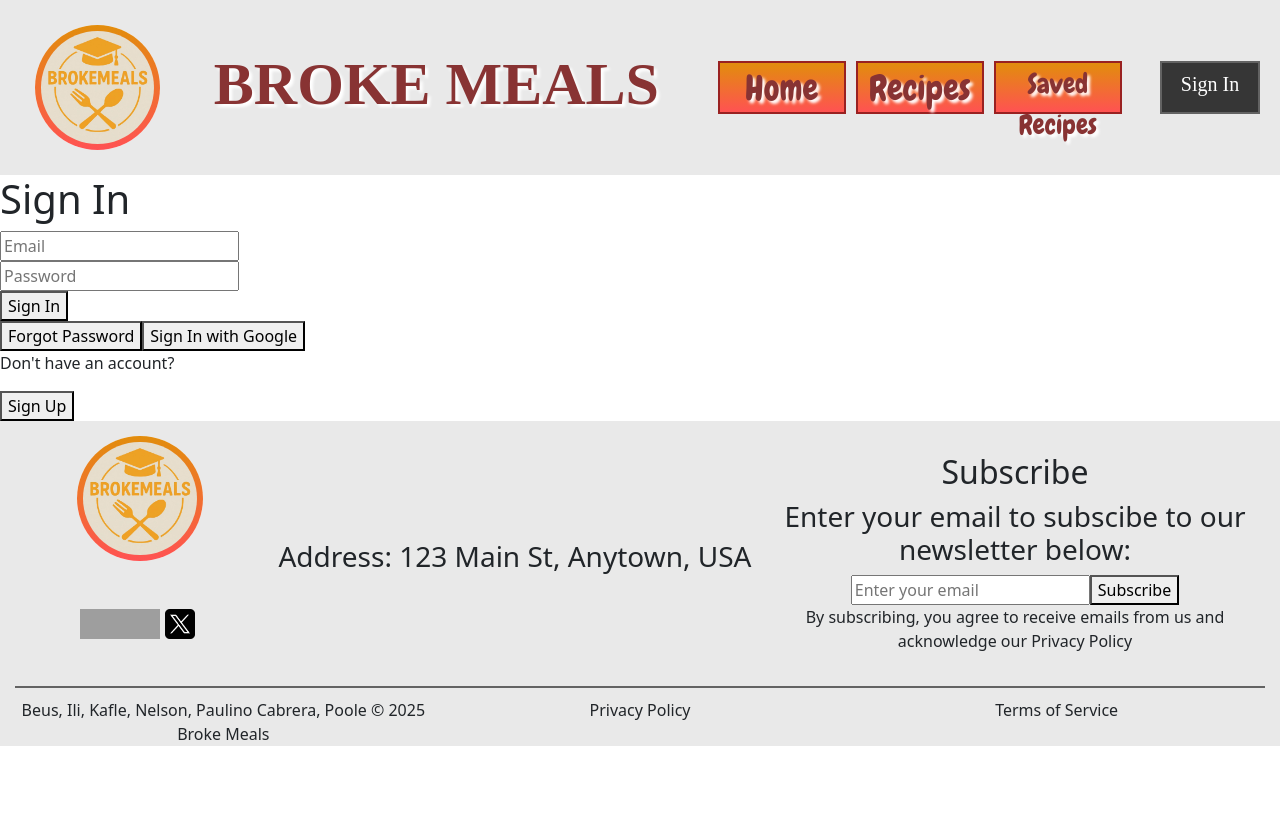
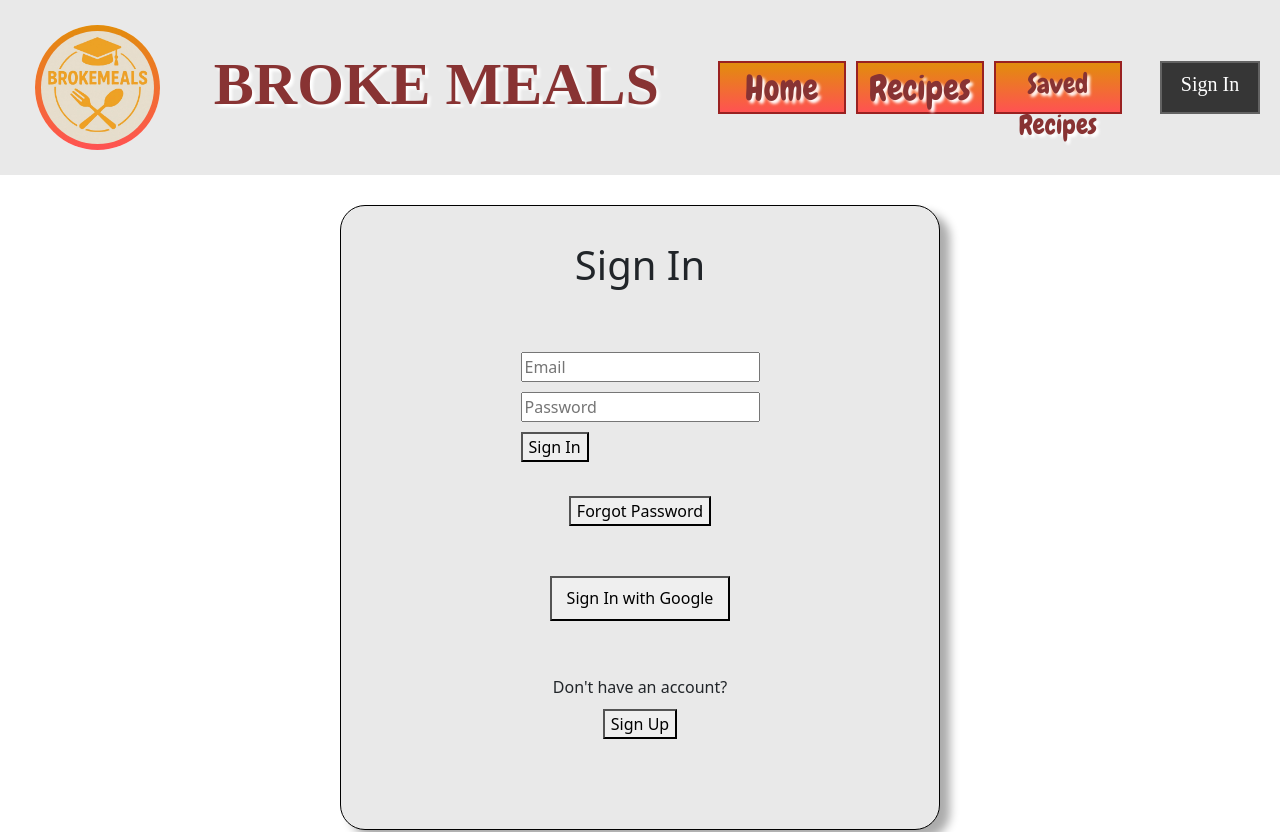
Before and after one commit to Cryspaulino/brokemeals, a React (Create React App) app in the folder brokemeals-react/: page /signin in a window 1280 px wide. Shown: the top 832 px of the page. Before the commit the page ends 800 px from the top, so only its background shows below. Built offline with nearby package versions, Linux system fonts and the light colour scheme; no server answers; grey boxes are pictures that could not be loaded; a web font is replaced by a local one.

Commit message:
sign in css grid

```diff
--- a/brokemeals-react/src/pages/Signin.jsx
+++ b/brokemeals-react/src/pages/Signin.jsx
@@ -7,7 +7,7 @@ import { Link, useNavigate } from "react-router-dom";
 import { auth, provider, database } from "../firebase/firebaseConfig";
 import React, { useState } from "react";
 import { ref, set } from "firebase/database";
-import "../styles/styles.css";
+import "../styles/styles-signin.css";
 import { useAuth } from "../context/AuthContext";
 
 function Signin() {
@@ -121,10 +121,12 @@ function Signin() {
       <button className="google-signin-button" onClick={signInWithGoogle}>
         Sign In with Google
       </button>
-      <p className ="signup-text">Don't have an account?</p>
-      <button className="signup-button" onClick={() => navigate("/signup")}>
+      <div className= "no-account-box">
+        <p className ="signin-signup-text">Don't have an account?</p>
+        <button className="signin-signup-button" onClick={() => navigate("/signup")}>
         Sign Up
-      </button>
+        </button>
+      </div>
     </div>
   );
 }
--- a/brokemeals-react/src/styles/styles-signin.css
+++ b/brokemeals-react/src/styles/styles-signin.css
@@ -13,15 +13,62 @@
 /* signin box */
 .signin-container {
     display: grid;
-    grid-template-rows: repeat(7, 1fr);
+    grid-template-rows: repeat(5, auto);
+    justify-self: center;
+    justify-items: center;
+    width: 600px;
+    height: 625px;
+    background-color: #e9e9e9;
+    margin: 30px;
+    border: solid 1px black;
+    border-radius: 25px;
+    box-shadow: 10px 8px 10px rgb(172, 172, 172);
+    padding: 35px;
+    transition: box-shadow 0.3s ease;
+}
+/* signin title */
+.signin-title {
+    grid-row: 1/2;
+}
+/* signin email form/box */
+.signin-email-form {
+    grid-row: 2/3;
+    height: 100px;
+}
+/* signin email input box */
+.email-input-box {
+    margin: 5px;
+}
+/* signin password input box */
+.password-input-box {
+    margin: 5px;
+}
+/* signin button */
+.signin-button {
+    margin: 5px;
+}
+/* forgot password button */
+.forgot-password-button {
+    grid-row: 3/4;
+    height: 30px;
+}
+/* google signin button */
+.google-signin-button {
+    grid-row: 4/5;
+    height: 45px;
+    width: 180px;
+}
+/* No Account Box */
+.no-account-box {
+    grid-row: 5/6;
     justify-items: center;
 }
-/* signin title */
-/* signin email form */
-/* signin email input box */
-/* signin password input box */
-/* signin button */
-/* forgot password button */
-/* google signin button */
 /* signup text */
+.signin-signup-text {
+    margin: 5px;
+}
 /* signup button */
+.signin-signup-button {
+    margin: 5px;
+    height: 30px;
+}
```
